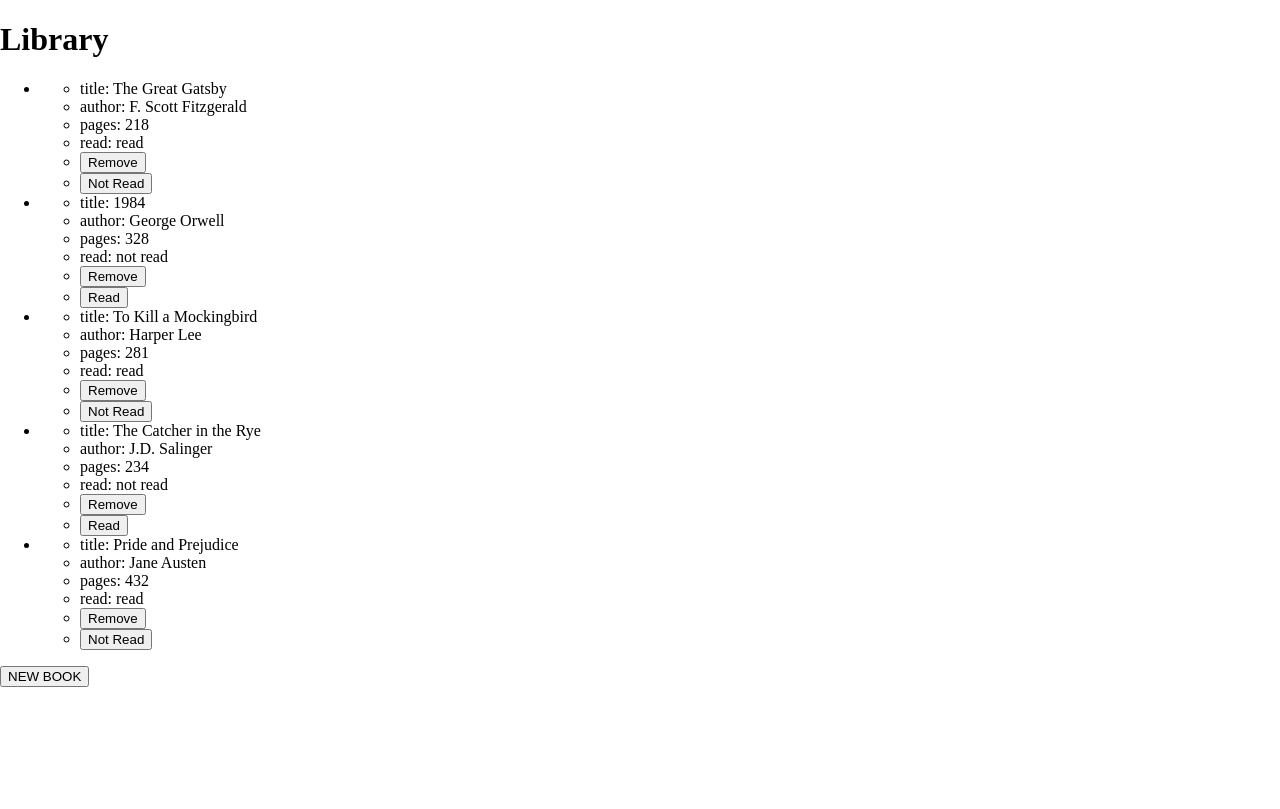
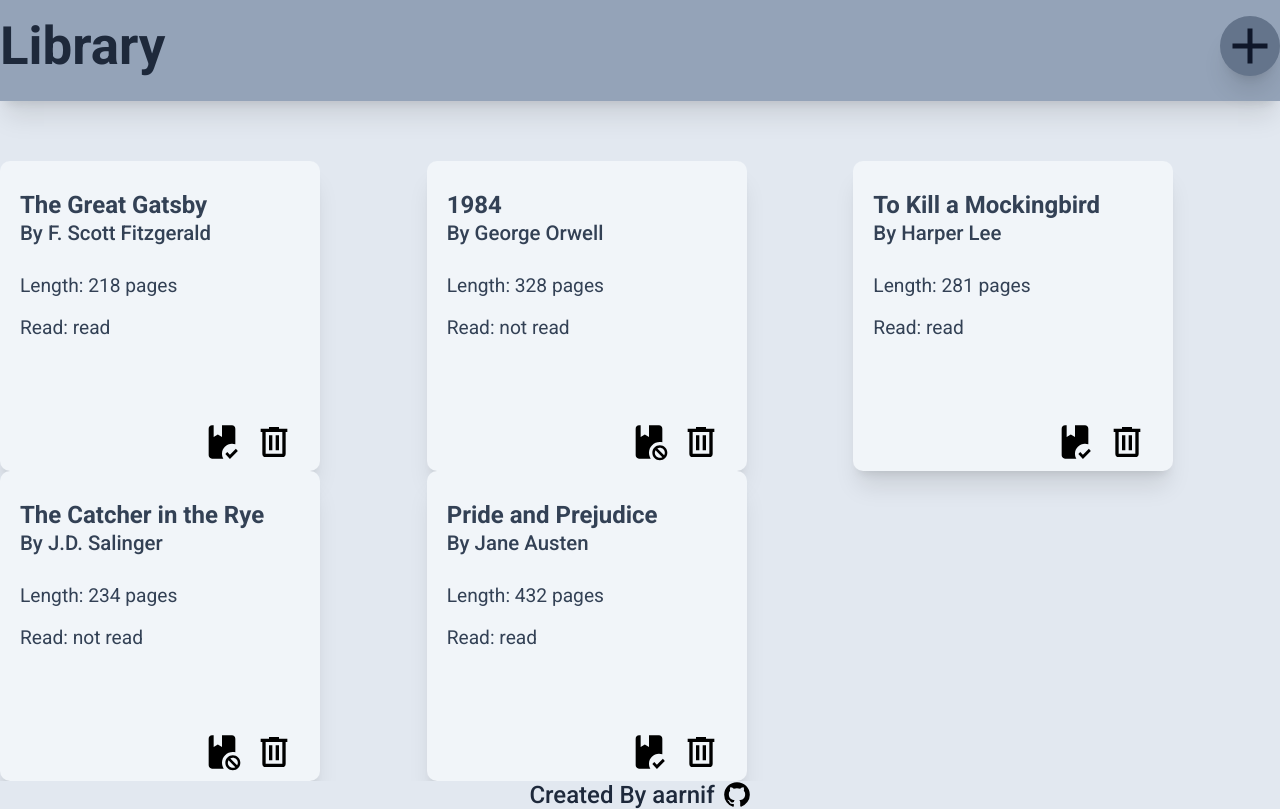
Before and after one commit to aarnif/odin-library, a plain HTML site: page index.html in a window 1280 px wide. Drawn offline with Linux system fonts and the light colour scheme.

Commit message:
Style the ui and refactor script.js

```diff
--- /dev/null
+++ b/header-and-footer.css
@@ -0,0 +1,73 @@
+#header {
+  width: 100%;
+  height: 110px;
+  position: relative;
+  display: flex;
+  justify-content: center;
+  align-items: center;
+  background-color: var(--header-background-color);
+  box-shadow: var(--shadow);
+}
+
+.header-content {
+  max-width: 1400px;
+  flex-grow: 1;
+  display: flex;
+  justify-content: space-between;
+  align-items: center;
+  font-size: var(--h1-font-size);
+  font-weight: var(--header-font-weight);
+  color: var(--header-and-footer-font-color);
+}
+
+#header > h1 {
+  margin: 0;
+}
+
+#footer {
+  width: 100%;
+  height: 50px;
+  display: flex;
+  justify-content: center;
+  align-items: center;
+}
+
+#footer-text {
+  margin-left: 4px;
+  margin-right: 4px;
+  font-size: var(--h2-font-size);
+  font-weight: var(--subheader-font-weight);
+  color: var(--header-and-footer-font-color);
+}
+
+#github-icon {
+  width: 28px;
+  margin-left: 4px;
+  margin-right: 4px;
+  display: flex;
+  justify-content: center;
+  align-items: center;
+}
+
+#new-book {
+  display: flex;
+  justify-content: center;
+  align-items: center;
+  background-color: #64748b;
+  border-radius: 9999px;
+  box-shadow: var(--shadow);
+  cursor: pointer;
+  transition: transform 0.3s ease-in-out;
+}
+
+#new-book:hover {
+  background-color: #334155;
+}
+
+#new-book:active {
+  transform: scale(0.9);
+}
+
+#new-book-icon {
+  width: 60px;
+}
--- a/index.html
+++ b/index.html
@@ -4,47 +4,93 @@
     <meta charset="UTF-8" />
     <meta name="viewport" content="width=device-width, initial-scale=1.0" />
     <title>Odin Library</title>
-    <link rel="stylesheet" href="styles.css" />
+    <link rel="preconnect" href="https://fonts.googleapis.com" />
+    <link rel="preconnect" href="https://fonts.gstatic.com" crossorigin />
+    <link
+      href="https://fonts.googleapis.com/css2?family=Roboto:ital,wght@0,100;0,300;0,400;0,500;0,700;0,900;1,100;1,300;1,400;1,500;1,700;1,900&display=swap"
+      rel="stylesheet"
+    />
+    <link rel="stylesheet" href="main.css" />
+    <link rel="stylesheet" href="header-and-footer.css" />
+    <link rel="stylesheet" href="new-book.css" />
     <script defer src="script.js"></script>
   </head>
   <body>
     <div id="wrapper">
-      <h1>Library</h1>
-      <ul id="books"></ul>
-      <button id="new-book">NEW BOOK</button>
+      <header id="header">
+        <div class="header-content">
+          <h1 class="header-title">Library</h1>
+          <button id="new-book">
+            <img
+              id="new-book-icon"
+              src="assets/icons/plus.svg"
+              alt="new book"
+            />
+          </button>
         </div>
-    <div id="overlay"></div>
+      </header>
+      <main id="main"><ul id="books"></ul></main>
+      <footer id="footer">
+        <div id="footer-text">Created By aarnif</div>
+        <a href="https://github.com/aarnif" target="_blank" rel="noreferrer"
+          ><img
+            id="github-icon"
+            src="assets/images/github.svg"
+            alt="GitHub Profile Link"
+          />
+        </a>
+      </footer>
       <div id="modal">
-      <h2>Add a new book</h2>
+        <h2 class="form-header">New book</h2>
         <form id="book-form">
+          <ul class="form-items">
+            <li class="form-item">
               <label for="title">Title</label>
               <input
                 type="text"
                 id="title"
                 name="title"
-          placeholder="title"
+                placeholder="Title"
                 required
               />
-        <label for="author">Author</label>
+            </li>
+            <li class="form-item">
+              <label for="Author">Author</label>
               <input
                 type="text"
                 id="author"
                 name="author"
-          placeholder="author"
+                placeholder="Author"
                 required
               />
+            </li>
+            <li class="form-item">
               <label for="pages">Pages</label>
               <input
                 type="number"
                 id="pages"
                 name="pages"
-          placeholder="pages"
+                placeholder="Pages"
+                min="1"
                 required
               />
-        <label for="read">Read</label>
+            </li>
+            <li class="form-item" id="form-item-read">
+              <label for="read">Have you read the book?</label>
               <input type="checkbox" id="read" name="read" />
-        <button type="submit" id="submit">SUBMIT</button>
+            </li>
+            <li id="form-submit">
+              <button type="button" id="cancel-button" class="form-button">
+                CANCEL
+              </button>
+              <button type="submit" id="submit-button" class="form-button">
+                SUBMIT
+              </button>
+            </li>
+          </ul>
         </form>
       </div>
+    </div>
+    <div id="overlay"></div>
   </body>
 </html>
--- /dev/null
+++ b/main.css
@@ -0,0 +1,163 @@
+:root {
+  --header-background-color: #94a3b8;
+  --body-background-color: #e2e8f0;
+  --border-radius: 10px;
+  --shadow: 0 20px 25px -5px rgb(0 0 0 / 0.1), 0 8px 10px -6px rgb(0 0 0 / 0.1);
+
+  --basic-font-size: 12px;
+  --h1-font-size: 2.2rem;
+  --h2-font-size: 2rem;
+  --h3-font-size: 1.7rem;
+  --body-font-size: 1.6rem;
+
+  --header-font-weight: bold;
+  --subheader-font-weight: 500;
+  --body-font-weight: 400;
+
+  --body-font-color: #334155;
+  --header-and-footer-font-color: #1e293b;
+}
+
+html {
+  font-family: "Roboto", sans-serif;
+  font-size: var(--basic-font-size);
+  color: var(--body-font-color);
+}
+
+ul,
+li {
+  list-style: none;
+  padding: 0;
+  margin: 0;
+}
+
+button {
+  all: unset;
+}
+
+body {
+  margin: 0;
+  box-sizing: border-box;
+  background-color: var(--body-background-color);
+}
+
+#wrapper {
+  display: flex;
+  flex-direction: column;
+  justify-content: center;
+  align-items: center;
+  height: 100vh;
+}
+
+#main {
+  width: 100%;
+  flex-grow: 1;
+  display: flex;
+  justify-content: center;
+}
+
+#books {
+  max-width: 1400px;
+  display: grid;
+  grid-template-columns: repeat(auto-fit, minmax(350px, 1fr));
+  margin-top: 60px;
+  overflow: auto;
+}
+
+.book-card {
+  width: 280px;
+  height: 300px;
+  display: flex;
+  flex-direction: column;
+  justify-content: space-between;
+  align-items: center;
+  padding-top: 10px;
+  padding-left: 20px;
+  padding-right: 20px;
+  background-color: #f1f5f9;
+  box-shadow: var(--shadow);
+  border-radius: var(--border-radius);
+}
+
+.book-card-items {
+  width: 100%;
+  height: 100%;
+  display: flex;
+  flex-direction: column;
+  align-items: start;
+}
+
+.book-title {
+  font-size: var(--h2-font-size);
+  font-weight: var(--header-font-weight);
+  margin-bottom: 0px;
+}
+
+.book-author {
+  font-size: var(--h3-font-size);
+  font-weight: var(--subheader-font-weight);
+  margin-top: 2px;
+  margin-bottom: 10px;
+}
+
+.book-pages {
+  font-size: var(--body-font-size);
+}
+
+.book-read {
+  margin-top: 0;
+  font-size: var(--body-font-size);
+}
+
+.book-card-icons {
+  display: flex;
+  justify-content: end;
+  width: 100%;
+}
+
+.book-card-icons > li {
+  padding: 6px;
+}
+
+.remove-icon {
+  width: 40px;
+  cursor: pointer;
+  transition: transform 0.2s ease-in-out;
+}
+
+.remove-icon:hover {
+  transform: scale(1.1);
+}
+
+.remove-icon:active {
+  transform: scale(0.9);
+}
+
+.read-icon {
+  width: 40px;
+  cursor: pointer;
+  transition: transform 0.2s ease-in-out;
+}
+
+.read-icon:hover {
+  transform: scale(1.1);
+}
+
+.read-icon:active {
+  transform: scale(0.9);
+}
+
+#overlay {
+  visibility: hidden;
+  opacity: 0;
+  position: absolute;
+  inset: 0;
+  z-index: 1;
+  background-color: rgba(0, 0, 0, 0.7);
+  transition: opacity 0.3s ease-in-out;
+}
+
+#overlay.active {
+  visibility: visible;
+  opacity: 1;
+}
--- a/script.js
+++ b/script.js
@@ -3,6 +3,7 @@ const books = document.getElementById("books");
 const overlay = document.getElementById("overlay");
 const modal = document.getElementById("modal");
 const newBookButton = document.getElementById("new-book");
+const cancelButton = document.getElementById("cancel-button");
 const form = document.getElementById("book-form");
 
 function Book(title, author, pages, read) {
@@ -17,41 +18,50 @@ function addBookToLibrary(title, author, pages, read) {
   myLibrary.push(newBook);
 }
 
-function addRemoveBookButtonItem(index) {
+function deleteBookFromLibrary(bookIndex) {
+  myLibrary.splice(bookIndex, 1);
+}
+
+function addRemoveBookIconItem(index) {
   const removeBookItem = document.createElement("li");
-  const removeBookButton = document.createElement("button");
-  removeBookButton.setAttribute("data", index);
-  removeBookButton.textContent = "Remove";
+  const trashIcon = document.createElement("img");
 
-  removeBookButton.addEventListener("click", (e) => {
+  trashIcon.classList.add("remove-icon");
+  trashIcon.src = "assets/icons/trash-can-outline.svg";
+  trashIcon.setAttribute("data", index);
+
+  trashIcon.addEventListener("click", (e) => {
     const bookIndex = e.target.getAttribute("data");
-    const removedBook = myLibrary[bookIndex];
-    console.log(`Remove book: ${removedBook.title}`);
-    myLibrary.splice(index, 1);
-    updateLibrary();
-    console.log(myLibrary);
+    handleDeleteBookFromLibrary(bookIndex);
   });
 
-  removeBookItem.appendChild(removeBookButton);
+  removeBookItem.appendChild(trashIcon);
 
   return removeBookItem;
 }
 
-function addReadButtonItem(index) {
+function addReadIconItem(index) {
   const findBook = myLibrary[index];
   const readBookItem = document.createElement("li");
-  const readBookButton = document.createElement("button");
-  readBookButton.setAttribute("data", index);
-  readBookButton.textContent = !findBook.read ? "Read" : "Not Read";
+  const readIcon = document.createElement("img");
+  const unReadIcon = document.createElement("img");
 
-  readBookButton.addEventListener("click", (e) => {
+  readIcon.classList.add("read-icon");
+  readIcon.src = "assets/icons/book-check.svg";
+
+  unReadIcon.classList.add("read-icon");
+  unReadIcon.src = "assets/icons/book-cancel.svg";
+
+  readBookItem.addEventListener("click", (e) => {
     findBook.read = !findBook.read;
     console.log(`Read book: ${findBook.title}`);
     updateLibrary();
     console.log(myLibrary);
   });
 
-  readBookItem.appendChild(readBookButton);
+  findBook.read
+    ? readBookItem.appendChild(readIcon)
+    : readBookItem.appendChild(unReadIcon);
 
   return readBookItem;
 }
@@ -59,25 +69,48 @@ function addReadButtonItem(index) {
 function createBookCard(book, index) {
   const bookCard = document.createElement("div");
   bookCard.setAttribute("data", index);
+  bookCard.classList.add("book-card");
   const bookCardItems = document.createElement("ul");
+  bookCardItems.classList.add("book-card-items");
 
   for (const key in book) {
     const bookCardItem = document.createElement("li");
-
-    if (key === "read") {
-      bookCardItem.textContent = `${key}: ${book[key] ? "read" : "not read"}`;
-    } else {
-      bookCardItem.textContent = `${key}: ${book[key]}`;
+    if (key === "title") {
+      const title = document.createElement("h2");
+      title.classList.add("book-title");
+      title.textContent = book[key];
+      bookCardItem.appendChild(title);
+    } else if (key === "author") {
+      const author = document.createElement("h3");
+      author.classList.add("book-author");
+      author.textContent = `By ${book[key]}`;
+      bookCardItem.appendChild(author);
+    } else if (key === "read") {
+      const read = document.createElement("p");
+      read.classList.add("book-read");
+      read.textContent = `${key[0].toUpperCase() + key.slice(1)}: ${
+        book[key] ? "read" : "not read"
+      }`;
+      bookCardItem.appendChild(read);
+    } else if (key === "pages") {
+      const pages = document.createElement("p");
+      pages.classList.add("book-pages");
+      pages.textContent = `Length: ${book[key]} pages`;
+      bookCardItem.appendChild(pages);
     }
     bookCardItems.appendChild(bookCardItem);
   }
 
-  const removeBookItem = addRemoveBookButtonItem(index);
-  const readBookItem = addReadButtonItem(index);
+  const bookCardIcons = document.createElement("ul");
+  bookCardIcons.classList.add("book-card-icons");
 
-  bookCardItems.appendChild(removeBookItem);
-  bookCardItems.appendChild(readBookItem);
+  const readBookItem = addReadIconItem(index);
+  const removeBookItem = addRemoveBookIconItem(index);
+
+  bookCardIcons.appendChild(readBookItem);
+  bookCardIcons.appendChild(removeBookItem);
   bookCard.appendChild(bookCardItems);
+  bookCard.appendChild(bookCardIcons);
   return bookCard;
 }
 
@@ -96,34 +129,47 @@ function updateLibrary() {
   displayLibrary();
 }
 
-function newBookModal() {
-  overlay.style.visibility = "visible";
-  modal.style.visibility = "visible";
+function showNewBookModal() {
+  overlay.classList.toggle("active");
+  modal.classList.toggle("active");
 }
 
-function removeBookModal() {
-  modal.style.visibility = "hidden";
-  overlay.style.visibility = "hidden";
+function hideNewBookModal() {
+  modal.classList.toggle("active");
+  overlay.classList.toggle("active");
 }
 
-function submitBookToLibrary(title, author, pages, read) {
+function handleAddBookToLibrary(title, author, pages, read) {
   addBookToLibrary(title, author, parseInt(pages), read);
   console.log(`Add book: ${title}`);
   console.log(myLibrary);
-  removeBookModal();
+  hideNewBookModal();
   updateLibrary();
 }
 
-newBookButton.addEventListener("click", newBookModal);
+function handleDeleteBookFromLibrary(bookIndex) {
+  const removedBook = myLibrary[bookIndex];
+  console.log(`Remove book: ${removedBook.title}`);
+  deleteBookFromLibrary(bookIndex);
+  updateLibrary();
+  console.log(myLibrary);
+}
+
+newBookButton.addEventListener("click", showNewBookModal);
+cancelButton.addEventListener("click", hideNewBookModal);
 
 form.addEventListener("submit", (event) => {
   event.preventDefault();
-  submitBookToLibrary(
+  handleAddBookToLibrary(
     event.target.title.value,
     event.target.author.value,
     event.target.pages.value,
     event.target.read.checked
   );
+  event.target.title.value = "";
+  event.target.author.value = "";
+  event.target.pages.value = "";
+  event.target.read.checked = false;
 });
 
 addBookToLibrary("The Great Gatsby", "F. Scott Fitzgerald", 218, true);
--- a/styles.css
+++ /dev/null
@@ -1,18 +0,0 @@
-body {
-  margin: 0;
-  box-sizing: border-box;
-}
-
-#overlay {
-  visibility: hidden;
-  position: absolute;
-  inset: 0;
-  z-index: 1;
-  background-color: rgba(0, 0, 0, 0.7);
-}
-
-#modal {
-  visibility: hidden;
-  position: absolute;
-  z-index: 2;
-}
```
Also changed, not shown: new-book.css (added, +119 -0 lines), assets/icons/book-cancel.svg (added), assets/icons/book-check.svg (added), assets/icons/plus.svg (added), assets/icons/trash-can-outline.svg (added), assets/images/github.svg (added), 1 other file. Lines whose indentation alone changed are shown as unchanged.
